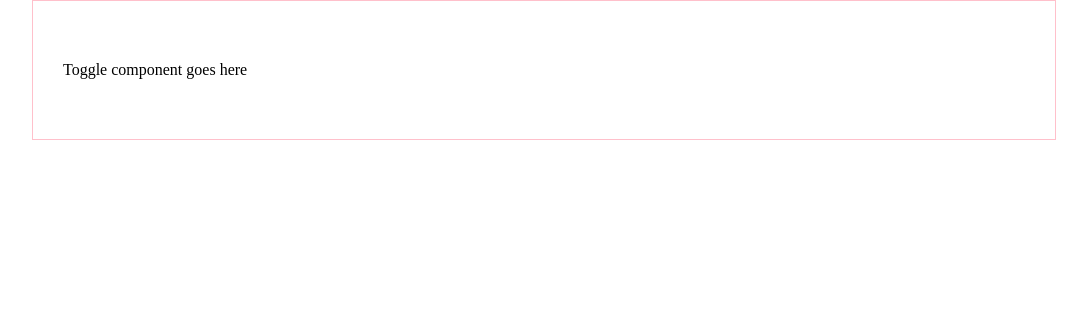
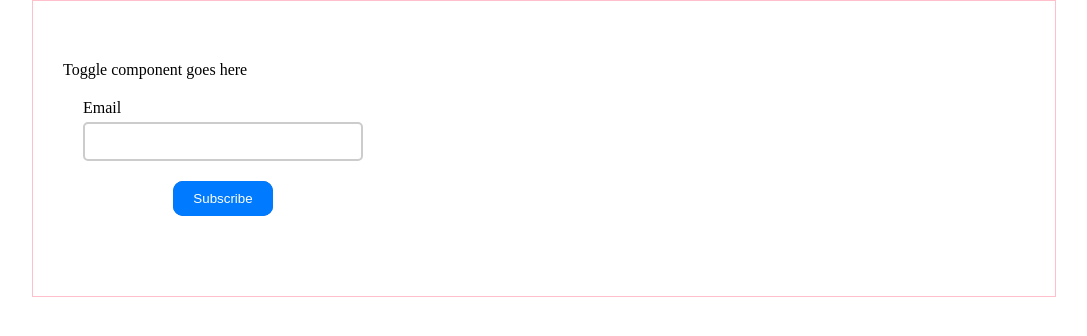
Before and after one commit to outHereSam/microinteractions, a plain HTML site: page index.html in a window 1280 px wide. Shown: the whole page, without its empty margins (96-1183 px from the left). Drawn offline with Linux system fonts and the light colour scheme.

Commit message:
quick fix on form button

```diff
--- a/index.html
+++ b/index.html
@@ -11,6 +11,19 @@
     <div class="main-container">
       <!-- Toggle Component -->
       <div class="toggle-component">Toggle component goes here</div>
+
+      <!-- form-component -->
+      <div class="form-component">
+        <form action="" class="form" id="form">
+          <div class="form-group">
+            <label for="email" class="form-label">Email</label>
+            <input type="email" id="email" name="email" class="form-input" />
+          </div>
+          <button type="submit" class="form-button">Subscribe</button>
+        </form>
+      </div>
     </div>
+
+    <script src="./main.js"></script>
   </body>
 </html>
--- a/main.js
+++ b/main.js
@@ -0,0 +1,15 @@
+const form = document.getElementById("form");
+const input = document.getElementById("email");
+
+form.addEventListener("submit", (e) => {
+  e.preventDefault();
+  console.log("submit");
+  let email = input.value;
+  if (!email) {
+    input.classList.add("error");
+    e.preventDefault(); // Prevent form submission
+  } else {
+    input.classList.remove("error");
+    input.value = "";
+  }
+});
--- a/style.css
+++ b/style.css
@@ -11,3 +11,111 @@
   padding: 60px 30px;
   margin: 0 auto;
 }
+
+/* form component styles */
+.form {
+  display: flex;
+  flex-direction: column;
+  align-items: center;
+  padding: 20px;
+  gap: 20px;
+  width: 20rem;
+}
+
+.form-group {
+  display: flex;
+  flex-direction: column;
+  gap: 5px;
+  width: 100%;
+}
+
+.form-label {
+  display: block;
+  /* margin-bottom: 20px; */
+}
+
+input[type="email"] {
+  padding: 10px;
+  border: 2px solid #ccc;
+  background: none;
+  border-radius: 5px;
+  display: block;
+  outline: none;
+  transition: all 0.2s;
+}
+
+input[type="email"]:focus {
+  border: 2px solid #007bff;
+}
+
+.form-button {
+  padding: 10px 20px;
+  background-color: #007bff;
+  color: #fff;
+  border: none;
+  border-radius: 5px;
+  cursor: pointer;
+  position: relative;
+  border-radius: 10px;
+  animation: moveInBottom 2s ease 3s;
+  animation-fill-mode: backwards;
+  transition: all 0.4s;
+}
+
+.form-button:hover {
+  background-color: #0056b3;
+  transform: translateY(-2px);
+  box-shadow: 0 3px 10px rgba(0, 0, 0, 0.2);
+}
+
+.form-button:active {
+  transform: translateY(-1px);
+  box-shadow: 0 0 5px rgba(0, 0, 0, 0.2);
+}
+
+.form-button::after {
+  content: "";
+  width: 100%;
+  height: 100%;
+  top: 0;
+  left: 0;
+  position: absolute;
+  background-color: #0056b3;
+  border-radius: 10px;
+  z-index: -1;
+  transition: all 0.4s;
+}
+
+.form-button:hover::after {
+  transform: scaleX(1.3) scaleY(1.5);
+  opacity: 0;
+}
+
+@keyframes moveInRight {
+  0% {
+    opacity: 0;
+    transform: translateX(10px);
+  }
+  80% {
+    transform: translateX(-5px);
+  }
+  100% {
+    opacity: 1;
+    transform: translate(0);
+  }
+}
+
+@keyframes moveInBottom {
+  0% {
+    opacity: 0;
+    transform: translateY(35px);
+  }
+  100% {
+    opacity: 1;
+    transform: translate(0);
+  }
+}
+
+input[type="email"].error {
+  border: 2px solid #ff4d00;
+}
```
